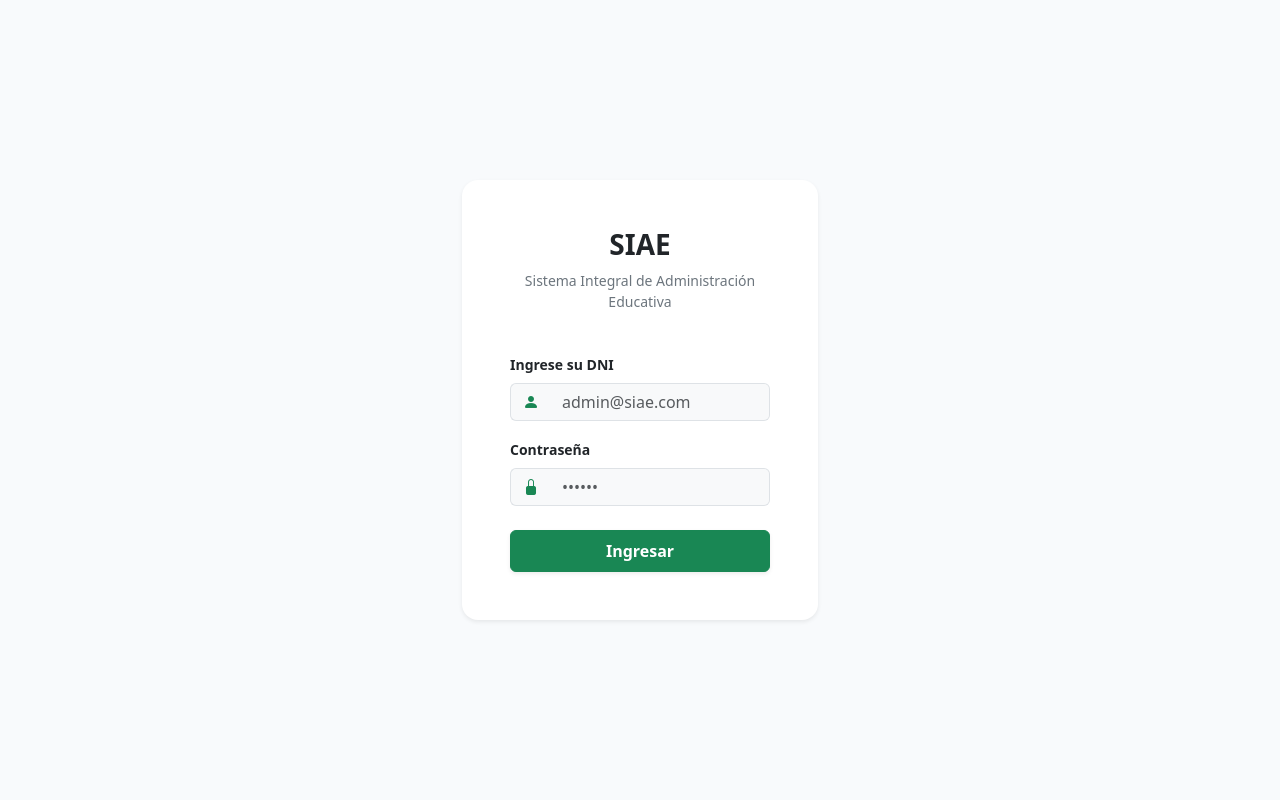
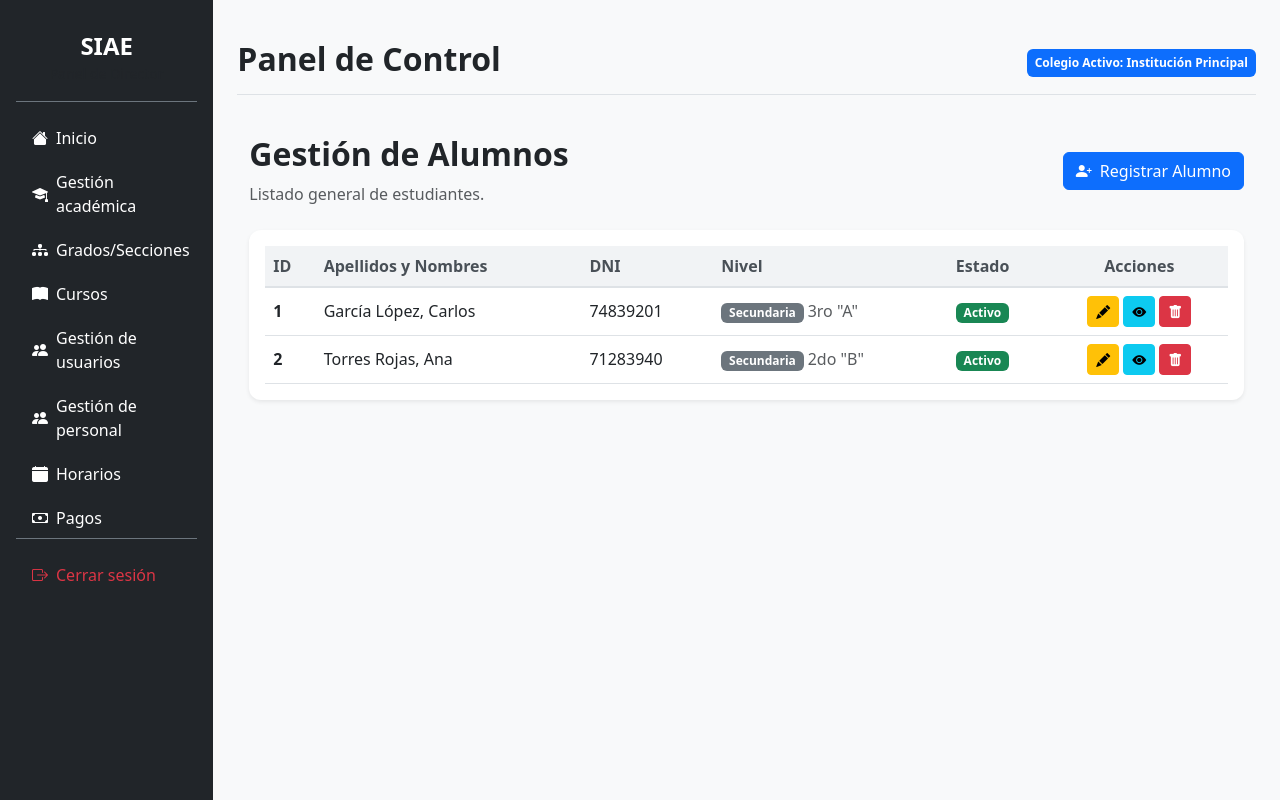
Before and after one commit to yire444/siae-fronted-angular-app, an Angular app: page /dashboard/users/students in a window 1280 px wide. Before the commit this address led to /login. Built offline with nearby package versions, Linux system fonts and the light colour scheme.

Commit message:
subiendo el listado con datos quemados de estudiantes con botones de acciones sin vistas

```diff
--- a/src/app/app.routes.ts
+++ b/src/app/app.routes.ts
@@ -7,6 +7,7 @@ import {Dashboard} from './components/dashboard/dashboard';
 //Subpáginas
 import {Home} from './pages/home/home';
 import { Users } from './pages/users/users';
+import { Students } from './pages/users/students/students';
 
 export const routes: Routes = [
     { path: 'login', component: Login },
@@ -16,7 +17,8 @@ export const routes: Routes = [
         children: [
             { path: '', redirectTo: 'home', pathMatch: 'full' },
             { path: 'home', component: Home },
-            { path: 'users', component: Users }
+            { path: 'users', component: Users },
+            { path: 'users/students', component: Students}
         ]
     },
     { path: '', redirectTo: 'login', pathMatch: 'full' },
--- a/src/app/pages/users/students/students.css
+++ b/src/app/pages/users/students/students.css
@@ -0,0 +1,49 @@
+/* Ajustes generales del contenedor */
+.container-fluid {
+  background-color: #f8f9fa;
+  min-height: 100vh;
+}
+
+/* Estilo para las tarjetas del dashboard */
+.card {
+  border-radius: 0.75rem;
+  box-shadow: 0 0.125rem 0.25rem rgba(0, 0, 0, 0.075) !important;
+}
+
+/* Personalización de la tabla */
+.table {
+  margin-bottom: 0;
+}
+
+.table th {
+  font-weight: 600;
+  color: #495057;
+  background-color: #f1f3f5 !important;
+  border-bottom: 2px solid #dee2e6;
+}
+
+.table td {
+  vertical-align: middle;
+  color: #212529;
+}
+
+/* Efecto hover suave en las filas de la tabla */
+.table-hover tbody tr:hover {
+  background-color: rgba(13, 110, 253, 0.03);
+  transition: background-color 0.2s ease-in-out;
+}
+
+/* Estilo de los botones de acción dentro de la tabla */
+.btn-outline-primary, .btn-outline-danger {
+  border-width: 1px;
+}
+
+.btn-outline-primary:hover {
+  background-color: #0d6efd;
+  color: #fff;
+}
+
+.btn-outline-danger:hover {
+  background-color: #dc3545;
+  color: #fff;
+}
--- a/src/app/pages/users/students/students.html
+++ b/src/app/pages/users/students/students.html
@@ -1 +1,77 @@
-<p>students works!</p>
+<div class="container-fluid py-4">
+
+  <div class="d-flex justify-content-between align-items-center mb-4">
+    <div>
+      <h2 class="fw-bold text-dark">Gestión de Alumnos</h2>
+      <p class="text-muted mb-0">Listado general de estudiantes.</p>
+    </div>
+    <!-- Aquí más adelante podrías agregar una ruta o evento para ir a la vista de registro -->
+    <button class="btn btn-primary d-flex align-items-center gap-2">
+      <i class="bi bi-person-plus-fill"></i> Registrar Alumno
+    </button>
+  </div>
+
+  <!--TABLAS-->
+  <div class="card border-0 shadow-sm">
+    <div class="card-body">
+
+      <div class="table-responsive">
+        <table class="table table-hover align-middle">
+          <thead class="table-light">
+            <tr>
+              <th>ID</th>
+              <th>Apellidos y Nombres</th>
+              <th>DNI</th>
+              <th>Nivel</th>
+              <th>Estado</th>
+              <th class="text-center">Acciones</th>
+            </tr>
+          </thead>
+          <tbody>
+            <!-- Recorremos la lista usando el bucle moderno @for de Angular -->
+            @for (student of studentsList; track student.id) {
+              <tr>
+                <!-- 1. ID -->
+                <td class="fw-semibold">{{ student.id }}</td>
+
+                <!-- 2. Apellidos y Nombres -->
+                <td>{{ student.paternalSurname }} {{ student.maternalSurname }}, {{ student.name }}</td>
+
+                <!-- 3. DNI -->
+                <td>{{ student.dni }}</td>
+
+                <!-- 4. Nivel (y opcionalmente grado/sección) -->
+                <td>
+                  <span class="badge bg-secondary">{{ student.level }}</span>
+                  <span class="text-muted ms-1">{{ student.grade }} "{{ student.section }}"</span>
+                </td>
+
+                <!-- 5. Estado -->
+                <td>
+                  <span class="badge" [ngClass]="student.status === 'Activo' ? 'bg-success' : 'bg-danger'">
+                    {{ student.status }}
+                  </span>
+                </td>
+
+                <!-- 6. Acciones -->
+                <td class="text-center">
+                  <button class="btn btn-sm btn-warning me-1" title="Edit">
+                    <i class="bi bi-pencil-fill"></i>
+                  </button>
+                  <button class="btn btn-sm btn-info me-1" title="Details">
+                    <i class="bi bi-eye-fill"></i>
+                  </button>
+                  <button class="btn btn-sm btn-danger" title="Delete">
+                    <i class="bi bi-trash-fill"></i>
+                  </button>
+                </td>
+              </tr>
+            }
+          </tbody>
+        </table>
+      </div>
+
+    </div>
+  </div>
+
+</div>
--- a/src/app/pages/users/students/students.ts
+++ b/src/app/pages/users/students/students.ts
@@ -1,9 +1,42 @@
 import { Component } from '@angular/core';
+import { CommonModule } from '@angular/common';
+import { Student } from './student.model';
 
 @Component({
   selector: 'app-students',
-  imports: [],
+  standalone: true,
+  imports: [CommonModule],
   templateUrl: './students.html',
   styleUrl: './students.css',
 })
-export class Students {}
+export class Students {
+
+  studentsList: Student[]=[
+    {
+      id: 1,
+      name: 'Carlos',
+      paternalSurname: 'García',
+      maternalSurname: 'López',
+      birthDate: new Date('2010-05-12'),
+      dni: 74839201,
+      address: 'Av. Los Próceres 123',
+      grade: '3ro',
+      section: 'A',
+      level: 'Secundaria',
+      status: 'Activo'
+    },
+    {
+      id: 2,
+      name: 'Ana',
+      paternalSurname: 'Torres',
+      maternalSurname: 'Rojas',
+      birthDate: new Date('2011-08-20'),
+      dni: 71283940,
+      address: 'Jr. Las Flores 456',
+      grade: '2do',
+      section: 'B',
+      level: 'Secundaria',
+      status: 'Activo'
+    }
+  ];
+}
```
Also changed, not shown: src/app/pages/users/students/student.model.ts (added, +13 -0 lines).
